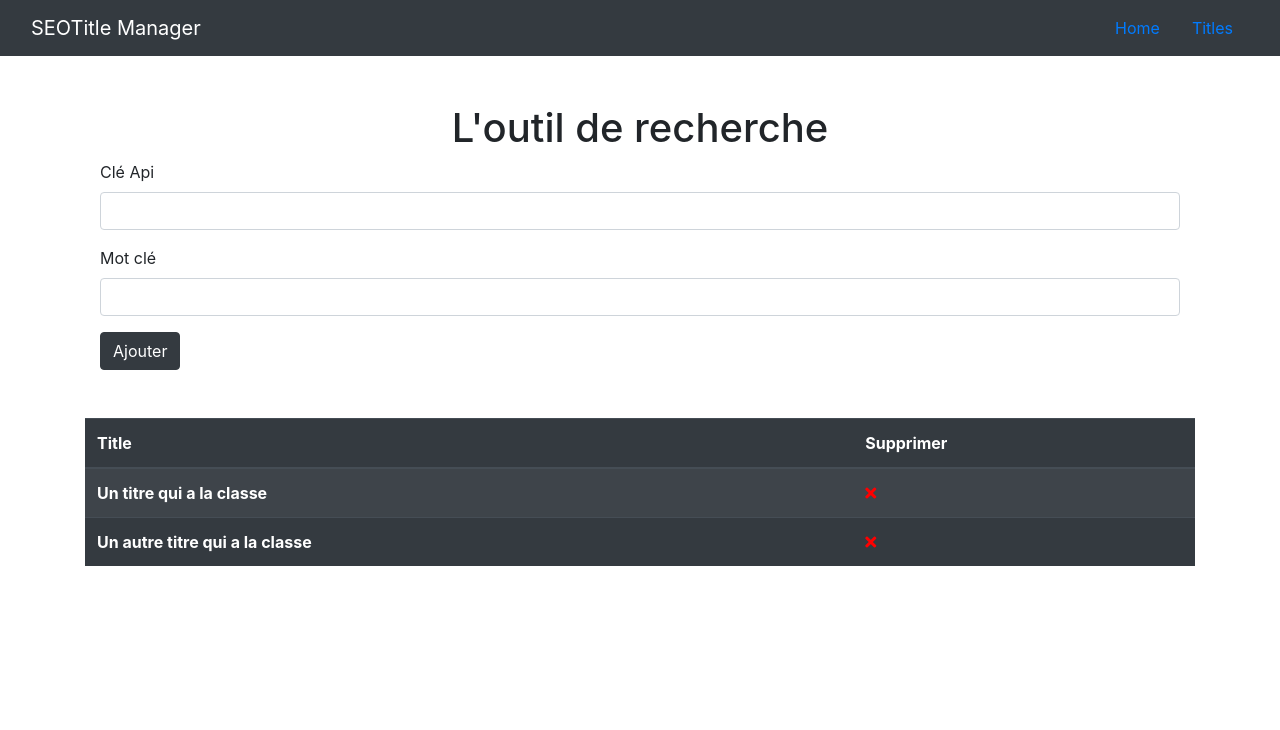
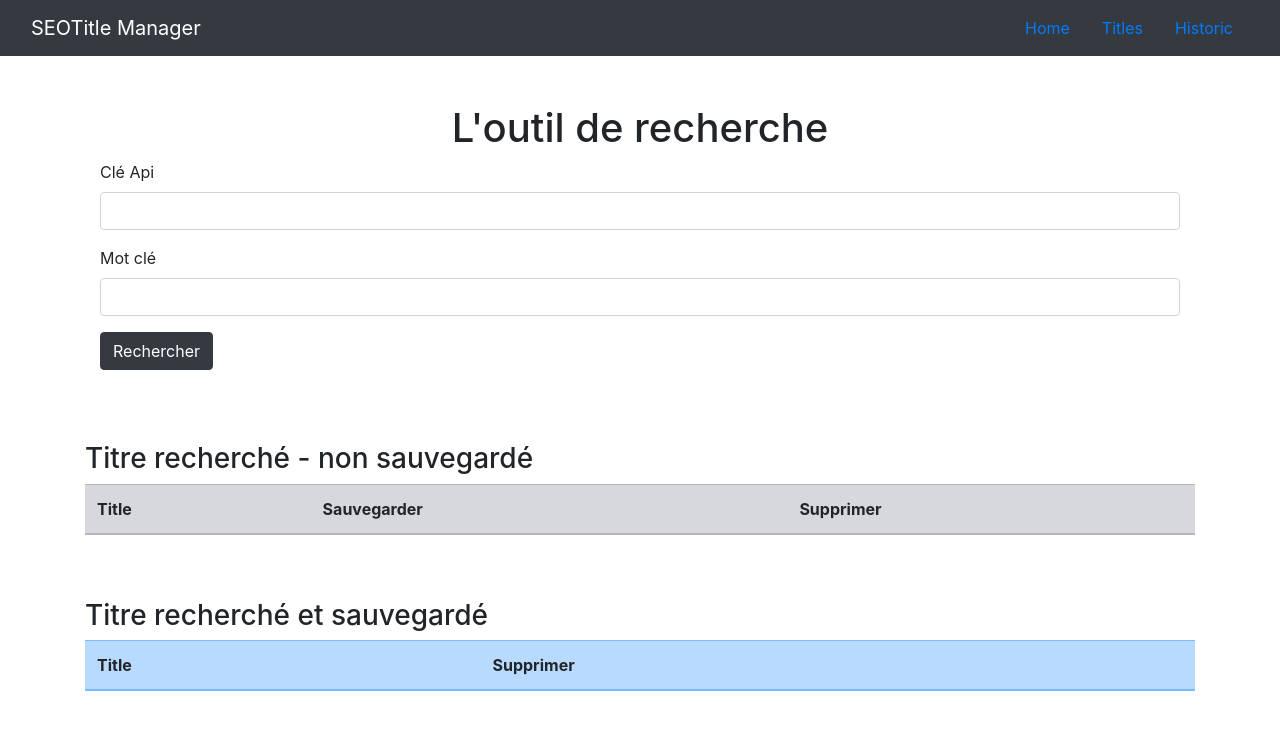
Before and after one commit to OtherCompte/TitleManager, a React (Create React App) app in the folder frontend/: page /titles in a window 1280 px wide. Shown: the top 730 px of the page. Built offline with nearby package versions, Linux system fonts and the light colour scheme.

Commit message:
add another tab on titles page - this title savedTitles when client click on add button on unsaved tab - savedFIles add on TitleReducer - ADD TITLE on savedTitles for save title - DELETE_SAVE_TITLE by saveTitle id - code comments

```diff
--- a/frontend/src/App.js
+++ b/frontend/src/App.js
@@ -2,6 +2,8 @@ import Header from "./components/layouts/Header"
 import { BrowserRouter as Router, Route, Switch} from "react-router-dom"
 import Home from "./components/home/Home";
 import Titles from "./components/titles/Titles";
+import Error from "./components/pages/Error"
+import Historic from "./components/historic/Historic"
 
 function App() {
   return (
@@ -11,6 +13,8 @@ function App() {
         <Switch>
           <Route exact path="/" component={Home} />
           <Route exact path="/titles" component={Titles} />
+          <Route exact path="/historic" component={Historic} />
+          <Route component={Error}/>
         </Switch>
       </div>
     </Router>
--- /dev/null
+++ b/frontend/src/components/historic/Historic.js
@@ -0,0 +1,10 @@
+import React from 'react'
+
+// La page qui stockera les résultats sauvegardés par l'utilisateur dans un nouveau tableau qui s'appelera historicTitles dans le reducer TitleReducer
+export default function Historic() {
+    return (
+        <div>
+            <h1>Historic Page</h1>
+        </div>
+    )
+}
--- a/frontend/src/components/home/Home.js
+++ b/frontend/src/components/home/Home.js
@@ -1,5 +1,6 @@
 import React from 'react'
 
+// La homepage -> Explication en quelques lignes de l'outil
 export default function Home() {
     return (
         <div className="container mt-5">
--- a/frontend/src/components/layouts/Header.js
+++ b/frontend/src/components/layouts/Header.js
@@ -1,16 +1,24 @@
 import React from 'react'
+import { Link } from "react-router-dom"
 
+// Le header qui s'affichage sur toutes les pages
 export default function Header() {
     return (
         <nav className="navbar navbar-dark bg-dark">
             <div className="container-fluid">
                 <a className="navbar-brand" href="/">SEOTitle Manager</a>
                 <ul className="nav justify-content-end">
+                    {/* Lien vers la Homepage */}
                     <li className="nav-item">
-                        <a className="nav-link" href="/">Home</a>
+                        <Link className="nav-link" to="/">Home</Link>
                     </li>
+                    {/* Lien vers la page de l'outil de génération de titre */}
                     <li className="nav-item">
-                        <a className="nav-link" href="/titles">Titles</a>
+                        <Link className="nav-link" to="/titles">Titles</Link>
+                    </li>
+                    {/* Lien vers la page Historic */}
+                    <li className="nav-item">
+                        <Link className="nav-link" to="/historic">Historic</Link>
                     </li>
                 </ul>
             </div>
--- /dev/null
+++ b/frontend/src/components/pages/Error.js
@@ -0,0 +1,10 @@
+import React from 'react'
+
+// 404 ERROR PAGE , qui s'affiche dans le cas ou l'url n'est pas trouvé dans l'application
+export default function Error() {
+    return (
+        <div>
+            <h1 className="display-3">Erreur 404 : Page non trouvée</h1>
+        </div>
+    )
+}
--- a/frontend/src/components/titles/Title.js
+++ b/frontend/src/components/titles/Title.js
@@ -1,16 +1,33 @@
 import React from 'react'
 
-export default function Title({id, title, delTitle}) {
+export default function Title({id, title, date, addTitle, delTitle, delSaveTitle}) {
     return (
         <>
+        {/* Si une date est présente cela signifie que le titre a été sauvegardé
+            Il doit donc respecter l'affichage du tableau sauvegardé qui ne contient pas
+            le bouton Sauvegarder */}
+        {date ? (<tr>
+                <th scope="row">
+                {title}
+                </th>
+                <td>
+                    <i className="fas fa-times" style={{color: "red", cursor: "pointer"}} onClick={delSaveTitle}></i>
+                </td>
+            </tr>): (
+
+            /* Ici l'affichage du tableau non sauvegardé , avec le bouton supplémentaire pour le sauvegarder */
             <tr>
                 <th scope="row">
                 {title}
                 </th>
                 <td>
+                    <i className="fas fa-check" style={{color: "green", cursor: "pointer"}} onClick={addTitle}></i>
+                </td>
+                <td>
                     <i className="fas fa-times" style={{color: "red", cursor: "pointer"}} onClick={delTitle}></i>
                 </td>
             </tr>
+            )}
         </>
     )
 }
--- a/frontend/src/components/titles/TitleForm.js
+++ b/frontend/src/components/titles/TitleForm.js
@@ -1,18 +1,22 @@
 import React from 'react'
 
+// Le formulaire permettant de réaliser la recherche de mot clé depuis l'API Youtube Data v3
 export default function TitleForm() {
     return (
         <div className="container">
+            {/* onSubmit -> réalise la recherche vers l'API et Axios puis ajoute les résultats aux tableau titles du TitleReducer */}
             <form>
                 <div className="mb-3">
+                    {/* La clé API */}
                     <label className="form-label">Clé Api</label>
                     <input type="text" className="form-control" />
                 </div>
                 <div className="mb-3">
+                    {/* Le mot clé de recherche */}
                     <label className="form-label">Mot clé</label>
                     <input type="text" className="form-control" />
                 </div>
-                <button className="btn btn-dark">Ajouter</button>
+                <button className="btn btn-dark">Rechercher</button>
             </form>
         </div>
     )
--- a/frontend/src/components/titles/Titles.js
+++ b/frontend/src/components/titles/Titles.js
@@ -5,7 +5,7 @@ import Title from "./Title";
 
 export default function Titles() {
 
-    const { titles } = useSelector(state => ({
+    const { titles, saveTitles } = useSelector(state => ({
         ...state.TitleReducer
     }))
 
@@ -19,16 +19,38 @@ export default function Titles() {
         })
     }
 
+    const deleteSaveTitle = (id) => {
+        const newTitles = saveTitles.filter(title => title.id !== id)
+        dispatch({
+            type: "DELETE_SAVE_TITLE",
+            payload: newTitles
+        })
+    }
+
+    const ajouterTitle = (id) => {
+        const newTitles = titles.filter(title => title.id === id)
+        newTitles[0].date = new Date().toLocaleString()
+        dispatch({
+            type: "ADD_TITLE",
+            payload: [...newTitles, ...saveTitles]
+        })
+        deleteTitle(id)
+    }
+
     return (
         <div className="container">
             <h1 className="text-center mt-5">L'outil de recherche</h1>
             <TitleForm />
             <div className="table-responsive mt-5">
-                <table className="table table-dark table-striped">
+                <h3 className="mt-4">Titre recherché - non sauvegardé</h3>
+                <table className="table table-secondary table-striped">
                     <thead>
                         <tr>
                             <th scope="col">
                                 Title
+                            </th>
+                            <th scope="col">
+                                Sauvegarder
                             </th>
                             <th scope="col">
                                 Supprimer
@@ -42,7 +64,37 @@ export default function Titles() {
                             key={title.id}
                             id={title.id}
                             title={title.title}
-                            delTitle={() => deleteTitle(title.id)}/>
+                            delTitle={() => deleteTitle(title.id)}
+                            addTitle={() => ajouterTitle(title.id)}
+                            />
+                        )
+                    })}
+                    </tbody>
+                </table>
+            </div>
+            <div className="table-responsive mt-5">
+            <h3>Titre recherché et sauvegardé</h3>
+                <table className="table table-primary table-striped">
+                    <thead>
+                        <tr>
+                            <th scope="col">
+                                Title
+                            </th>
+                            <th scope="col">
+                                Supprimer
+                            </th>
+                        </tr>
+                    </thead>
+                    <tbody>
+                    {saveTitles.map(title => {
+                        return (
+                            <Title
+                            key={title.id}
+                            id={title.id}
+                            title={title.title}
+                            date={title.date}
+                            delSaveTitle={() => deleteSaveTitle(title.id)}
+                            />
                         )
                     })}
                     </tbody>
--- a/frontend/src/reducers/TitleReducer.js
+++ b/frontend/src/reducers/TitleReducer.js
@@ -1,22 +1,33 @@
 const INITIAL_STATE = {
+    // Etat pour le tableau de recherché non sauvegardé
     titles: [
-        {
-            id: 1,
-            title: "Un titre qui a la classe"
-        },
-        {
-            id: 2,
-            title: "Un autre titre qui a la classe"
-        }
+    ],
+    // Etat pour le tableau de recherché sauvegardé
+    // Ce tableau est dédié à l'extraction en CSV sur la page titles
+    // Chaque tableau sera ajouté dans un tableau historicTitles pour la page Historic
+    saveTitles: [
     ]
 }
 
 function TitleReducer(state = INITIAL_STATE, action) {
     switch(action.type) {
+        // Supprimer un titre de la liste titre non sauvegardé
         case "DELETE_TITLE":
             return {
                 ...state,
                 titles: action.payload
+            }
+        // Supprimer un titre de la liste titre sauvegardé
+        case "DELETE_SAVE_TITLE":
+            return {
+                ...state,
+                saveTitles: action.payload
+            }
+        // Ajouter un titre dans la liste titre sauvegardé
+        case "ADD_TITLE":
+            return {
+                ...state,
+                saveTitles: action.payload
             }
         default:
             return state
--- a/frontend/src/store/store.js
+++ b/frontend/src/store/store.js
@@ -1,10 +1,12 @@
 import { combineReducers, createStore } from "redux";
 import TitleReducer from "../reducers/TitleReducer";
 
+// Créer un seul et même réduceur
 const rootReducer = combineReducers({
     TitleReducer
 })
 
+// Créer le store en implémentant les Reducers
 const store = createStore(rootReducer);
 
 export default store;
```
Also changed, not shown: 1 other file (tests, documents, lock files or other folders).
